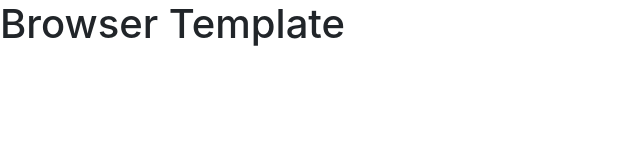
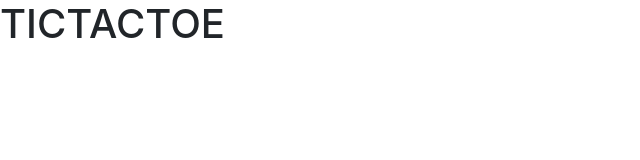
Before and after one commit to macitege/tictactoe-client, a website built with webpack: page index.html in a window 1280 px wide. Shown: the whole page, without its empty margins (0-640 px from the left). Built offline with nearby package versions, Linux system fonts and the light colour scheme.

Commit message:
Change Name in `package-lock.json`, `package.json`

```diff
--- a/index.html
+++ b/index.html
@@ -12,6 +12,6 @@
       <script src="public/application.js" type="text/javascript" charset="utf-8" defer></script>
     </head>
     <body>
-      <h1>Browser Template</h1>
+      <h1>TICTACTOE</h1>
     </body>
 </html>
--- a/package.json
+++ b/package.json
@@ -1,5 +1,5 @@
 {
-  "name": "ga-wdi-boston.browser-template",
+  "name": "tictactoe-client",
   "version": "0.0.3",
   "private": true,
   "license": {
```
Also changed, not shown: 1 other file.
